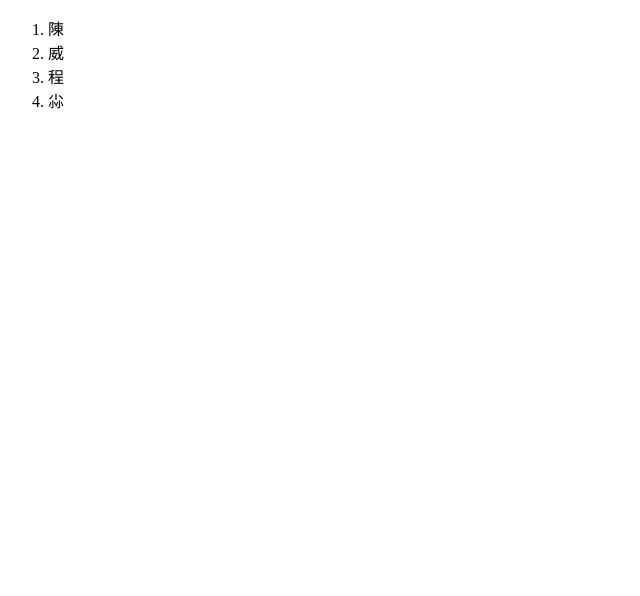
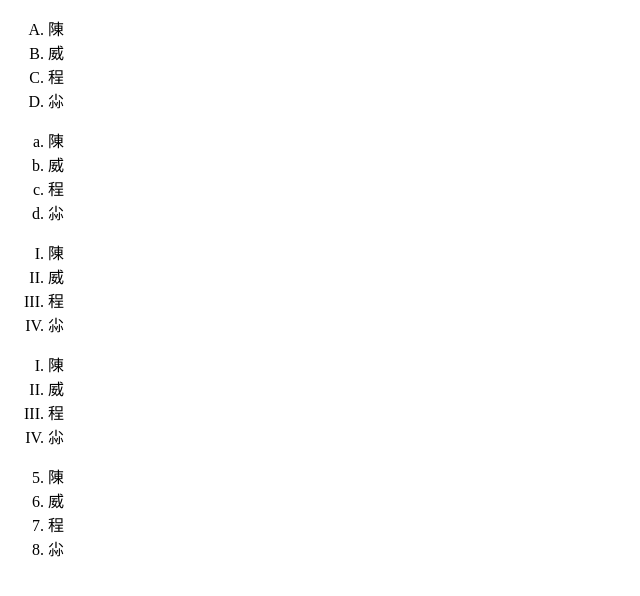
Before and after one commit to jake54132000/2266, a plain HTML site: page 7-2.html in a window 1280 px wide. Shown: the whole page, without its empty margins (0-640 px from the left). Drawn offline with Linux system fonts and the light colour scheme.

Commit message:
444546456

```diff
--- a/7-2.html
+++ b/7-2.html
@@ -5,7 +5,35 @@
 	<title>有序列表\</title>
 </head>
 <body>
-	<ol>
+	<ol type="A">
+		<li>陳</li>
+		<li>威</li>
+		<li>程</li>
+		<li>尛</li>
+
+	</ol>
+	<ol type="a">
+		<li>陳</li>
+		<li>威</li>
+		<li>程</li>
+		<li>尛</li>
+
+	</ol>
+	<ol type="I">
+		<li>陳</li>
+		<li>威</li>
+		<li>程</li>
+		<li>尛</li>
+
+	</ol>
+	<ol type="I">
+		<li>陳</li>
+		<li>威</li>
+		<li>程</li>
+		<li>尛</li>
+
+	</ol>
+	<ol start="5">
 		<li>陳</li>
 		<li>威</li>
 		<li>程</li>
```
Also changed, not shown: 7-1.html (+1 -1 lines).
